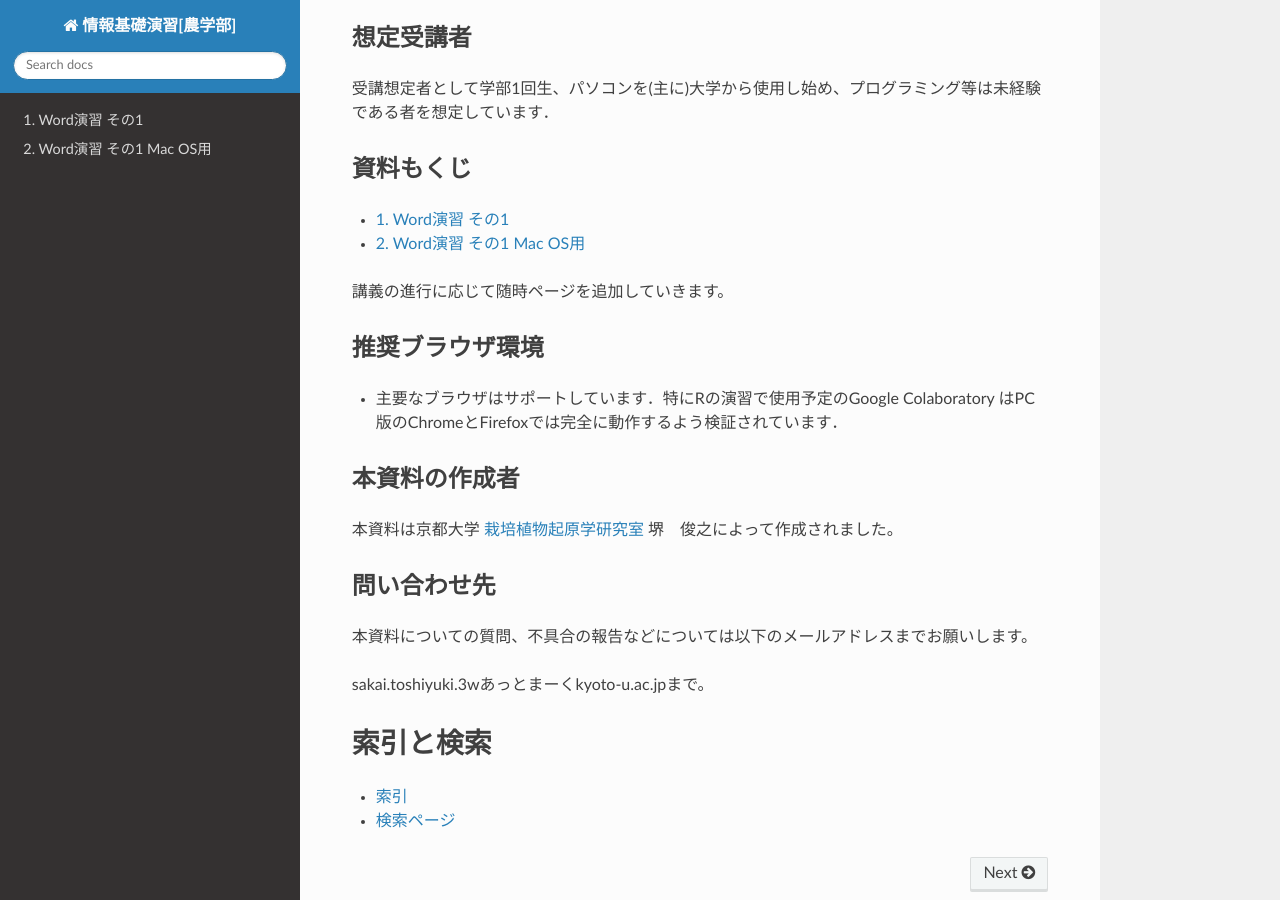
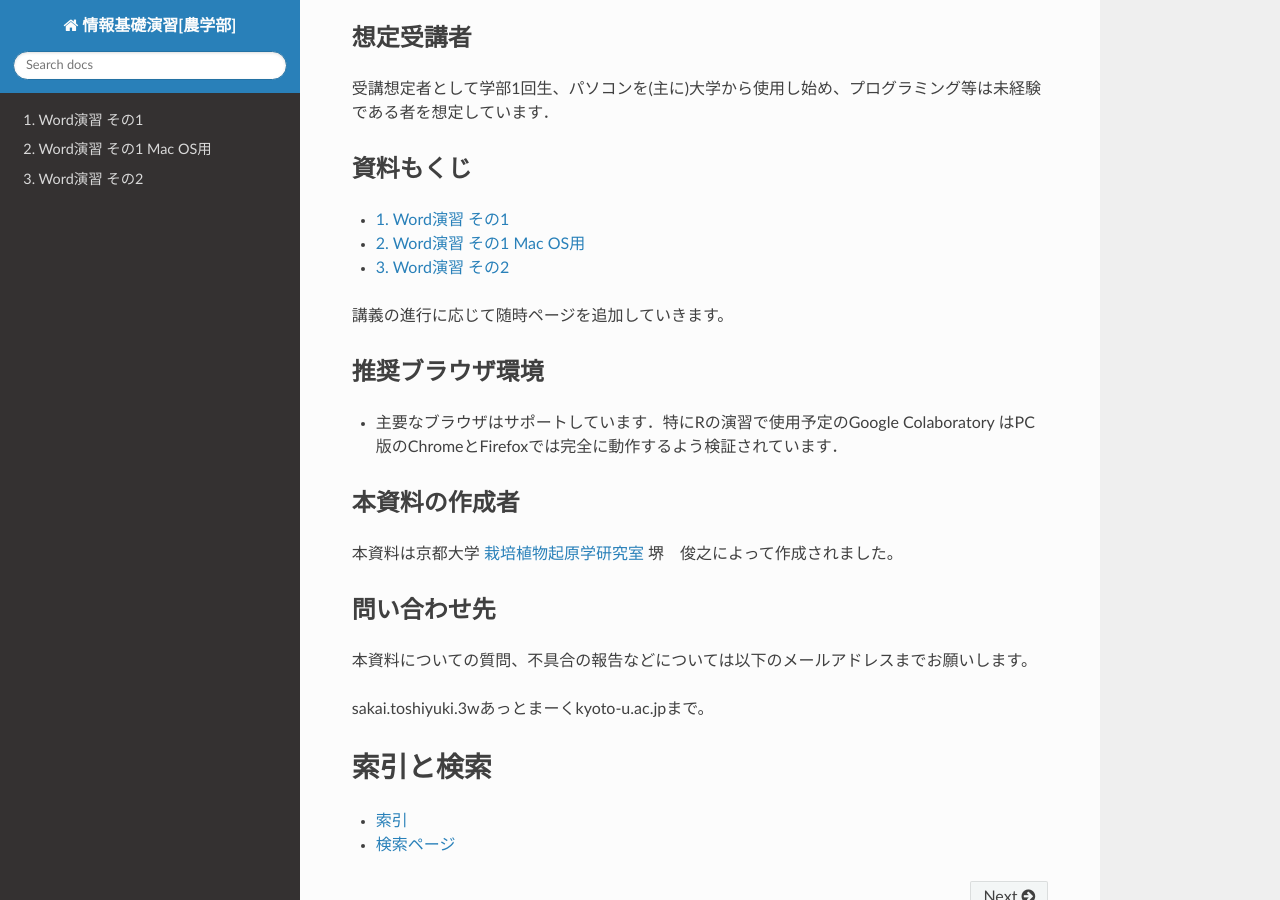
Before and after one commit to slt666666/basic_fri_2024, a Sphinx documentation site: the page built from source/index.rst, in a window 1280 px wide and 900 px high, scrolled down 601 px. Built offline with Sphinx 7.4.7 and the Read the Docs theme 3.1.0, drawn with Linux system fonts in a browser that asks for light colours; some of the changed lines change nothing that is shown.

Commit message:
add word2

```diff
--- a/source/index.rst
+++ b/source/index.rst
@@ -33,6 +33,7 @@ Jupyter notebook (iPython notebook)の形式（.ipynb）で配布予定です。
 
    word_1
    word_1_mac
+   word_2
 
 講義の進行に応じて随時ページを追加していきます。
 
--- /dev/null
+++ b/source/word_2.rst
@@ -0,0 +1,104 @@
+========================
+ Word演習 その2
+========================
+
+| この章では、長い文章を書く際に便利な機能を紹介します。
+| 今すぐに使う訳では無いかもしれませんが、将来論文などを執筆する際に役立つかもしれません。
+
+| Wordというのは、"文書処理ソフト"であって、文書を打ち込むだけが目的のソフトではありません。
+| 文書を打ち込むだけで良いならメモ帳アプリ等で良い訳ですが(メモ帳アプリにも文字変換等の高度な使い方は色々ありますが。)
+| Wordでは文書を作っていく上で、段落を設定したり、フォントやスタイルをカスタマイズすることも主な目的となります。
+| 今回は、アウトラインモードというものを使用してみます。
+
+論理的文章の作成
+^^^^^^^^^^^^^^^^^^^^^^
+| **文書の「論理構造」**
+| 長めのレポートや卒論などの文書は、 内容のまとまり毎に「章」や「節」に分かれています。論文では文章はAbstract・Introduction・Materials and Methods・Results・Discussion・Summaryなどの章に分かれます。
+| また、章や節の中でも、さらに小さなまとまりとして「段落」や「箇条書き」が利用されます。
+| この様に章や段落等の単位が論理的につなげられることによって、一つの構造を持った文章が構成されています。
+
+| Word には、アウトラインモードというのが組込まれており、この様な論理構造を明確にすることが出来ます。
+| 表示タブにアウトラインというボタンがあると思うので、そこをクリックすると以下のような形でアウトラインモードになります。
+| `このサンプルWordファイル <_static/documents/word/practice4.docx>`_ を使ってやってみましょう。
+
+.. figure:: _static/images/word/outline.png
+
+| アウトラインモードを表示させると、下の様な画面が出てくると思います。
+| ある項目にカーソルを置いて「enter」キーを押すと、 その項目と同じ階層の新しい項目ができます。「Tab」キーを押すと、その項目は下位の階層に移動されます。反対に「Shift + Tab」を押すと、その項目は上位の階層に移動します。
+| 「1行目のみ表示」を有効にすると、文書全体を見やすくできたりもします。アウトラインモードを終了するには右端の「アウトライン表示を閉じる」を押します。
+| これらの機能を使用することで、文章の構造を決めることが出来ます。
+
+.. figure:: _static/images/word/outline_1line.png
+
+**スタイルについて**
+
+| 構造化された文章では、章のタイトルは、ゴシック体のフォントで太字に表示、 箇条書きだったら項目の頭に「・」のマークを置いたりすることで読みやすくすることが多いです。
+| また、同じレベルの見出しは統一された外見で通常表示します。このような文書の表示、見た目のことをここでは文書のスタイルと呼びます。
+
+| Wordでは、文章の階層を指定したり、各階層のスタイルを「スタイル」の項目から設定することが出来ます。
+| 階層の指定は、変更したい文章をドラッグで選択し、変更したいスタイルの項目(見出し１など)を選択することで指定できます。
+| 各階層のスタイルの変更は、変更したいスタイルの上で右クリックし、変更を選択することで編集できます。
+
+.. figure:: _static/images/word/style.png
+
+.. figure:: _static/images/word/style2.png
+
+.. note::
+    LibreOfficeでもメニューの「スタイル」から同様の機能を使うことができます。
+
+| アウトラインモードやスタイルを利用して文章を階層構造にしておくと、デザインの変更を階層毎にまとめて行ったり、目次を自動で作ったりすることが出来て便利です。
+
+.. figure:: _static/images/word/mokuzi.png
+
+.. note::
+    | 実験レポートなどでも、論理的構造をしっかり意識することは大事です。
+    | ただ、アウトラインモードやスタイルに関しては、長い文章を書く場合には役立つかもしれませんが、そこまで細かい構造の文章を書くことがない実験レポート等では使わなくても良いのかなとは思います。
+    | 卒業論文など、長めの文章を書く機会に、この様な機能があることを思い出せれば良いと思います。長い文章になればなるほど便利な機能です。
+
+.. note::
+    | 今回はアウトラインの作成に関する機能を一部だけ紹介しました。
+    | 興味があれば `論文作成のためのMicrosoft Word2007活用「第１回：アウトラインの作成」 <http://www.bun.kyoto-u.ac.jp/2009gakusei-sien/researchinfo/paper_writing/fukumoto/word2007_01.pdf>`_ なども参考にしてみてください。
+    | Word自体のバージョンは古いですが、どの様にアウトライン・スタイル・段落を活用するのかや、その利点が載っています。
+
+文献の指示と引用
+^^^^^^^^^^^^^^^^^^^^^
+| レポートでは参考にした文献の情報をきちんと書いておかなければいけません。文献の表記の仕方は学問の領域や学術雑誌によって様式が異なっています。 また日本語文献とその他の言語の文献でも様式が違っていることがあります。基本的には
+
+    1. 著者に関する書誌要素: 著者名、編者名など
+    2. 標題に関する書誌要素: 書名、論文のタイトル、雑誌名など
+    3. 出版・物理的特徴に関する書誌要素: 出版者、出版年、雑誌の巻数・号数、ページなど
+    4. 注記的な書誌情報: 媒体表示、入手方法、入手日付など
+
+| の様な情報が必要です。幾つか例を示しておきます。
+
+* 木下是雄 (1981). 『理科系の作文技術』. 中央公論新社, 中公新書 624, 244p.
+* Sakai et al., (2021), *G3 Genes|Genomes|Genetics* , Volume 11, Issue 7, July 2021, jkab130
+
+文献管理ソフトの紹介
+^^^^^^^^^^^^^^^^^^^^^
+| 今はそれほど論文等の文献を整理する必要は無いかもしれないですが、研究室に配属された後には、大量の文献を収集し整理する必要がある可能性が高いです。
+| その様なときに、文献を適切に整理・管理し、引用文献などにも記載しやすくる機能を持った文献管理ソフトというものがあります。
+
+ZoteroやMendeley, EndNoteなどが有名です。有料のものだとPaperpileが(個人的には)おすすめ。
+
+| EndNoteについては京大生であれば無料で利用でき、講習会なども開かれています。
+| 2020年度に開催された講習会「文献管理ツールの使い方-EndNote Basic」の録画が公開されています。
+| 録画: `録画保管場所のリンク <https://cls.iimc.kyoto-u.ac.jp/portal/site/6c851694-057e-4a42-885e-0f38d4a61af4/page/c7cc5d1d-c671-4380-9f2e-df795a3e4118>`_
+| 資料: `資料のリンク <https://repository.kulib.kyoto-u.ac.jp/dspace/handle/2433/255602>`_
+
+その他の文書作成ソフト
+^^^^^^^^^^^^^^^^^^^^^^
+| Wordが最もポピュラーな文書作成ソフトですが、特に工学系・理学系の分野の人達はTeXやLaTeXなどを使ってレポートや論文を作成することが多い印象です。
+| 参考文献リストの作成やプログラムのソースコード掲載など特定の場面で便利だったりします。
+| TeX, LaTeXについて説明すると1つの講義が出来るくらいになるので、気になる方は調べてみてください。
+| 工学部(電気電子)の情報基礎演習のテキストはLaTeXの使い方が大半を占めていたと思うので気になる方は生協書店などで見てみると良いでしょう。
+
+演習課題
+^^^^^^^^^^^^^^^^^^^^^^
+
+| `このファイル <_static/documents/word/sample1.docx>`_ にはスタイル等を適用する前の文章が入っています。
+| 残り時間を使って、この文章をWordで良い感じにレイアウトしてみてください。
+| スタイルを適用する際の参考に階層(見出し1とか)を書いてますが、このあたりも参考にするかどうかは自由です。アウトラインモードやスタイル機能を使っても良いですし、一行ずつフォントなどを設定しても良いです。
+| 一応 `レイアウト例(pdfファイル) <_static/documents/word/sample1_layout.pdf>`_ を置いておきますが、あくまで1例です。重要そうな部分の色を変えたり強調文字にしたり等、自由にレイアウトを変えてみて下さい。
+| 操作が分からない所や質問などあれば、何時でも聞いてください。
+| **編集したファイルは最初のページの右上に「氏名・所属」を記入してPandaの課題から提出して下さい。**
```
